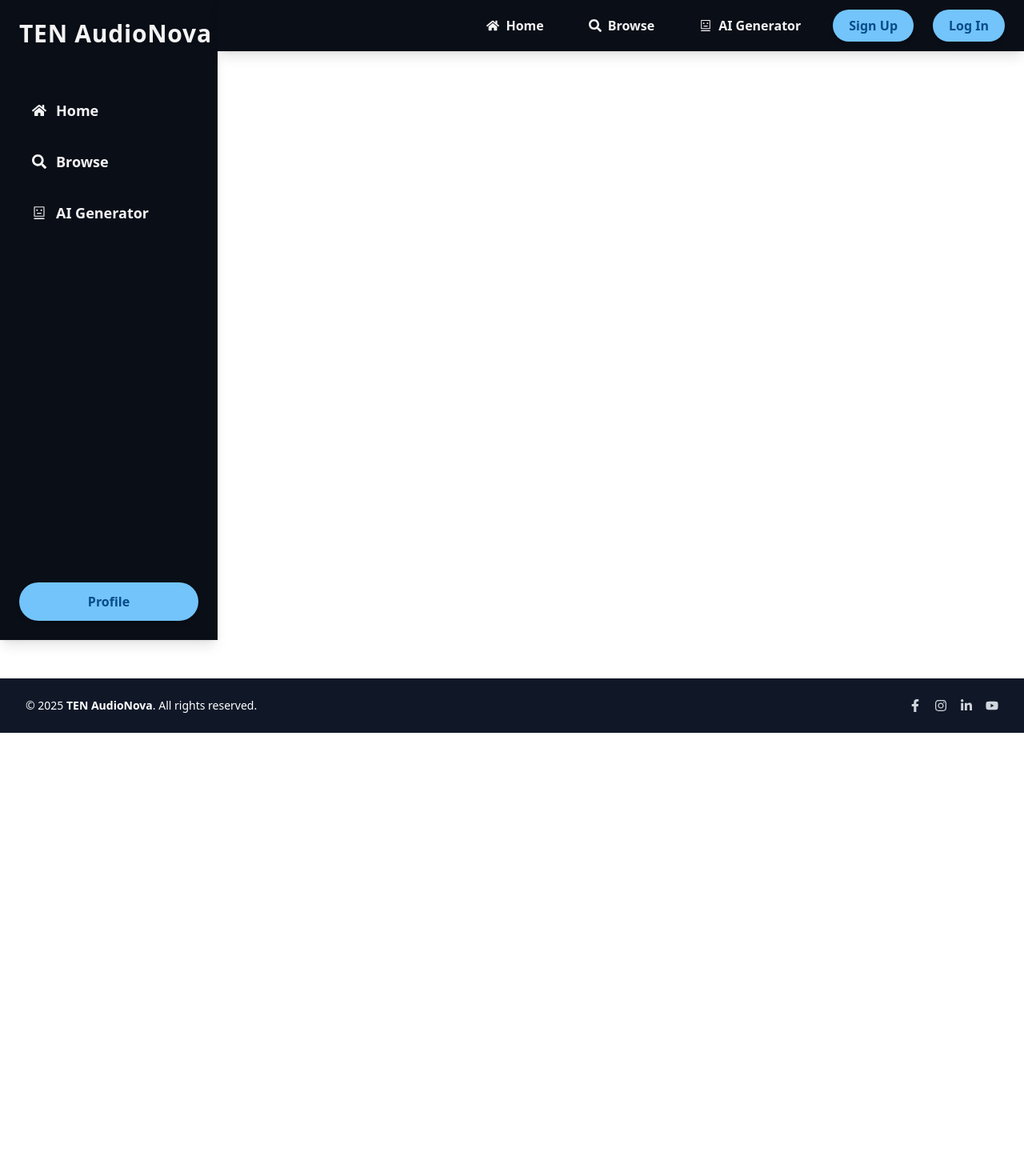
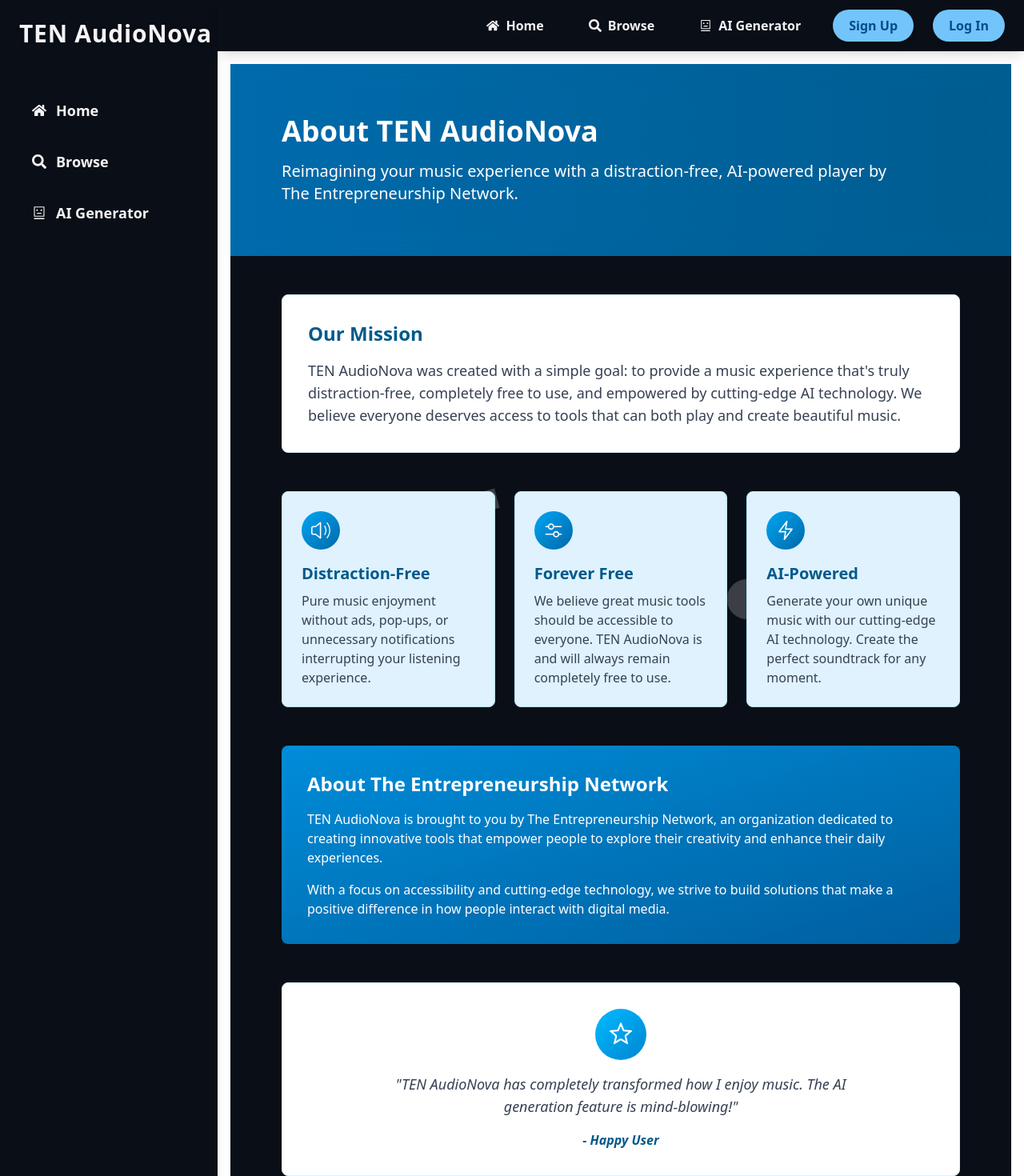
Before and after one commit to kkadk/TEN-AudioNova, a React (Vite) app in the folder Frontend/: page /about in a window 1280 px wide. Shown: the top 1470 px of the page at 80% size. Before the commit the page ends 916 px from the top, so only its background shows below. Built offline with nearby package versions, Linux system fonts and the light colour scheme.

Commit message:
implement about

```diff
--- a/Frontend/package.json
+++ b/Frontend/package.json
@@ -17,6 +17,7 @@
     "clsx": "^2.1.1",
     "framer-motion": "^12.11.3",
     "lucide-react": "^0.506.0",
+    "radix-ui": "^1.4.1",
     "react": "^19.0.0",
     "react-dom": "^19.0.0",
     "react-icons": "^5.5.0",
--- a/Frontend/src/App.jsx
+++ b/Frontend/src/App.jsx
@@ -9,6 +9,7 @@ import PlayList from "./pages/PlayList";
 import Home from "./pages/Home";
 import { Footer } from "./components/Footer";
 import Sidebar from "./components/Sidebar";
+import About from "./pages/About";
 
 function App() {
   return (
@@ -22,6 +23,7 @@ function App() {
           <main className="flex-1 p-4">
             <Routes>
               <Route path="/" element={<Home />} />
+              <Route path="/about" element={<About />} />
               <Route path="/library" element={<Library />} />
               <Route path="/search" element={<Search />} />
               <Route path="/profile" element={<Profile />} />
--- a/Frontend/src/pages/About.jsx
+++ b/Frontend/src/pages/About.jsx
@@ -1,91 +1,112 @@
-import { SpeakerLoudIcon, MixerHorizontalIcon, LightningBoltIcon, StarIcon } from '@radix-ui/react-icons';
+import {
+  SpeakerLoudIcon,
+  MixerHorizontalIcon,
+  LightningBoltIcon,
+  StarIcon,
+} from "@radix-ui/react-icons";
+import FloatingMusicNotes from "./FloatingMusicNotes";
 
 const About = () => {
   return (
-    <div className="bg-purple-50 min-h-screen pb-12">
-      <div className="bg-gradient-to-r from-purple-700 to-purple-800 text-white py-16 relative overflow-hidden">
-        <div className="absolute inset-0 bg-purple-600 opacity-10 backdrop-blur-md"></div>
-        <div className="container mx-auto px-4 relative z-10">
-          <h1 className="text-4xl font-bold mb-4">About TEN AudioNova</h1>
-          <p className="text-xl max-w-2xl">
+    <div className="bg-[#0a0e17] text-[#F4F4F5] min-h-screen pb-12">
+      <FloatingMusicNotes />
+
+      {/* Hero Section */}
+      <div className="bg-gradient-to-r from-sky-700 to-sky-800 text-white py-16 relative overflow-hidden">
+        <div className="absolute inset-0 bg-sky-600 opacity-10 backdrop-blur-md"></div>
+        <div className="relative z-10 px-6 sm:px-8 md:px-16 max-w-7xl mx-auto">
+          <h1 className="text-3xl md:text-4xl font-bold mb-4">
+            About TEN AudioNova
+          </h1>
+          <p className="text-lg md:text-xl max-w-3xl">
             Reimagining your music experience with a distraction-free, AI-powered player by The Entrepreneurship Network.
           </p>
         </div>
       </div>
 
-      <div className="container mx-auto px-4 py-12">
-        <div className="bg-white bg-opacity-70 backdrop-blur-lg rounded-lg p-8 mb-12 border border-purple-100 hover:bg-opacity-80 transition-all">
-          <h2 className="text-2xl font-bold text-purple-800 mb-4">Our Mission</h2>
-          <p className="text-gray-700">
+      <div className="px-6 sm:px-8 md:px-16 max-w-7xl mx-auto py-12 space-y-12">
+        {/* Mission Section */}
+        <section className="bg-white bg-opacity-70 backdrop-blur-lg rounded-lg p-6 sm:p-8 border border-sky-100 hover:bg-opacity-80 transition-all">
+          <h2 className="text-2xl font-bold text-sky-800 mb-4">Our Mission</h2>
+          <p className="text-gray-700 text-base md:text-lg">
             TEN AudioNova was created with a simple goal: to provide a music experience that's truly
             distraction-free, completely free to use, and empowered by cutting-edge AI technology.
             We believe everyone deserves access to tools that can both play and create beautiful music.
           </p>
-        </div>
+        </section>
 
-        <div className="grid md:grid-cols-3 gap-6 mb-12">
-          <div className="bg-purple-100 bg-opacity-60 backdrop-blur-sm rounded-lg p-6 border border-purple-200 hover:bg-opacity-70 transition-all">
-            <div className="w-12 h-12 bg-gradient-to-br from-purple-500 to-purple-700 rounded-full flex items-center justify-center mb-4">
-              <SpeakerLoudIcon className="h-6 w-6 text-white" />
+        {/* Features */}
+        <section className="grid sm:grid-cols-2 md:grid-cols-3 gap-6">
+          {[
+            {
+              Icon: SpeakerLoudIcon,
+              title: "Distraction-Free",
+              description: "Pure music enjoyment without ads, pop-ups, or unnecessary notifications interrupting your listening experience.",
+            },
+            {
+              Icon: MixerHorizontalIcon,
+              title: "Forever Free",
+              description: "We believe great music tools should be accessible to everyone. TEN AudioNova is and will always remain completely free to use.",
+            },
+            {
+              Icon: LightningBoltIcon,
+              title: "AI-Powered",
+              description: "Generate your own unique music with our cutting-edge AI technology. Create the perfect soundtrack for any moment.",
+            },
+          ].map(({ Icon, title, description }, index) => (
+            <div
+              key={index}
+              className="bg-sky-100 bg-opacity-60 backdrop-blur-sm rounded-lg p-6 border border-sky-200 hover:bg-opacity-70 transition-all"
+            >
+              <div className="w-12 h-12 bg-gradient-to-br from-sky-500 to-sky-700 rounded-full flex items-center justify-center mb-4">
+                <Icon className="h-6 w-6 text-white" />
+              </div>
+              <h3 className="text-xl font-semibold text-sky-800 mb-2">{title}</h3>
+              <p className="text-gray-700 text-sm md:text-base">{description}</p>
             </div>
-            <h3 className="text-xl font-semibold text-purple-800 mb-2">Distraction-Free</h3>
-            <p className="text-gray-700">Pure music enjoyment without ads, pop-ups, or unnecessary notifications interrupting your listening experience.</p>
-          </div>
+          ))}
+        </section>
 
-          <div className="bg-purple-100 bg-opacity-60 backdrop-blur-sm rounded-lg p-6 border border-purple-200 hover:bg-opacity-70 transition-all">
-            <div className="w-12 h-12 bg-gradient-to-br from-purple-500 to-purple-700 rounded-full flex items-center justify-center mb-4">
-              <MixerHorizontalIcon className="h-6 w-6 text-white" />
-            </div>
-            <h3 className="text-xl font-semibold text-purple-800 mb-2">Forever Free</h3>
-            <p className="text-gray-700">We believe great music tools should be accessible to everyone. TEN AudioNova is and will always remain completely free to use.</p>
-          </div>
-
-          <div className="bg-purple-100 bg-opacity-60 backdrop-blur-sm rounded-lg p-6 border border-purple-200 hover:bg-opacity-70 transition-all">
-            <div className="w-12 h-12 bg-gradient-to-br from-purple-500 to-purple-700 rounded-full flex items-center justify-center mb-4">
-              <LightningBoltIcon className="h-6 w-6 text-white" />
-            </div>
-            <h3 className="text-xl font-semibold text-purple-800 mb-2">AI-Powered</h3>
-            <p className="text-gray-700">Generate your own unique music with our cutting-edge AI technology. Create the perfect soundtrack for any moment.</p>
-          </div>
-        </div>
-
-        <div className="bg-gradient-to-br from-purple-600 to-purple-800 text-white rounded-lg p-8 mb-12 relative overflow-hidden">
-          <div className="absolute inset-0 bg-purple-500 opacity-20 mix-blend-overlay"></div>
+        {/* TEN Info */}
+        <section className="bg-gradient-to-br from-sky-600 to-sky-800 text-white rounded-lg p-6 sm:p-8 relative overflow-hidden">
+          <div className="absolute inset-0 bg-sky-500 opacity-20 mix-blend-overlay"></div>
           <div className="relative z-10">
             <h2 className="text-2xl font-bold mb-4">About The Entrepreneurship Network</h2>
-            <p className="mb-4">
+            <p className="mb-4 text-sm md:text-base">
               TEN AudioNova is brought to you by The Entrepreneurship Network, an organization dedicated to
               creating innovative tools that empower people to explore their creativity and enhance their daily experiences.
             </p>
-            <p>
+            <p className="text-sm md:text-base">
               With a focus on accessibility and cutting-edge technology, we strive to build solutions that make a
               positive difference in how people interact with digital media.
             </p>
           </div>
-        </div>
+        </section>
 
-        <div className="bg-white bg-opacity-60 backdrop-blur-lg rounded-lg p-8 mb-12 border border-purple-100">
-          <div className="flex flex-col items-center text-center">
-            <div className="w-16 h-16 bg-gradient-to-br from-purple-400 to-purple-600 rounded-full mb-4 flex items-center justify-center">
+        {/* Testimonial */}
+        <section className="bg-white bg-opacity-60 backdrop-blur-lg rounded-lg p-6 sm:p-8 border border-sky-100 text-center">
+          <div className="flex flex-col items-center">
+            <div className="w-16 h-16 bg-gradient-to-br from-sky-400 to-sky-600 rounded-full mb-4 flex items-center justify-center">
               <StarIcon className="h-8 w-8 text-white" />
             </div>
-            <blockquote className="text-lg italic text-gray-700 mb-4">
+            <blockquote className="text-lg italic text-gray-700 mb-4 max-w-xl">
               "TEN AudioNova has completely transformed how I enjoy music. The AI generation feature is mind-blowing!"
             </blockquote>
-            <cite className="text-purple-800 font-semibold">- Happy User</cite>
+            <cite className="text-sky-800 font-semibold">- Happy User</cite>
           </div>
-        </div>
+        </section>
 
-        <div className="bg-gradient-to-r from-purple-500 via-purple-600 to-purple-700 rounded-lg p-8 text-white text-center relative overflow-hidden">
+        {/* CTA */}
+        <section className="bg-gradient-to-r from-sky-500 via-sky-600 to-sky-700 rounded-lg p-6 sm:p-8 text-white text-center relative overflow-hidden">
           <div className="absolute inset-0 bg-white opacity-10 backdrop-blur-sm"></div>
           <div className="relative z-10">
             <h2 className="text-2xl font-bold mb-4">Ready to Transform Your Music Experience?</h2>
-            <p className="mb-6">Join thousands of music lovers who have discovered the power of TEN AudioNova.</p>
-            <button className="bg-white bg-opacity-90 text-purple-700 font-bold py-2 px-6 rounded-full hover:bg-opacity-100 transition-colors">
+            <p className="mb-6 text-sm md:text-base">Join thousands of music lovers who have discovered the power of TEN AudioNova.</p>
+            <button className="bg-white text-sky-700 font-bold py-2 px-6 rounded-full hover:bg-opacity-100 transition">
               Get Started Now
             </button>
           </div>
-        </div>
+        </section>
       </div>
     </div>
   );
```
Also changed, not shown: 1 other file (tests, documents, lock files or other folders).
